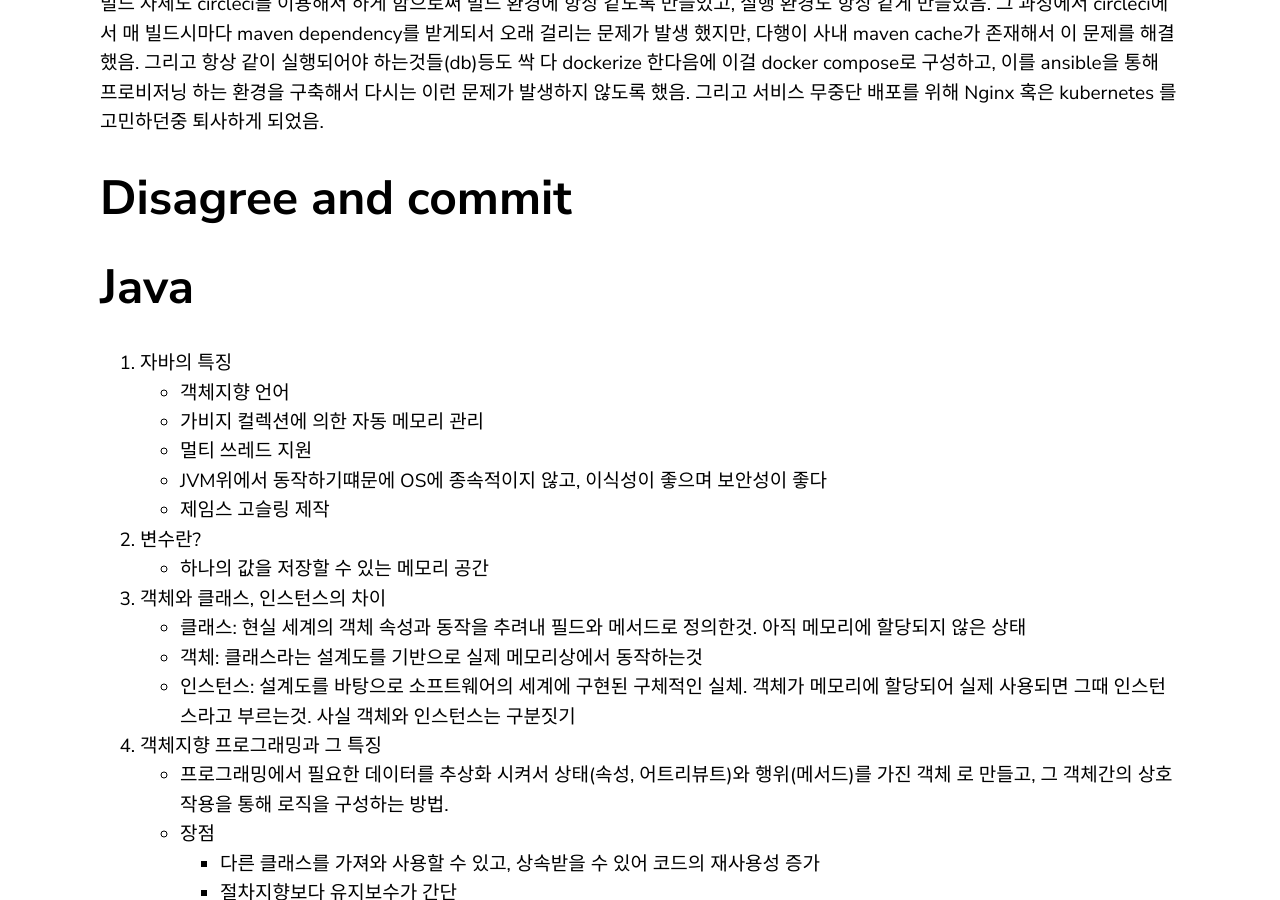
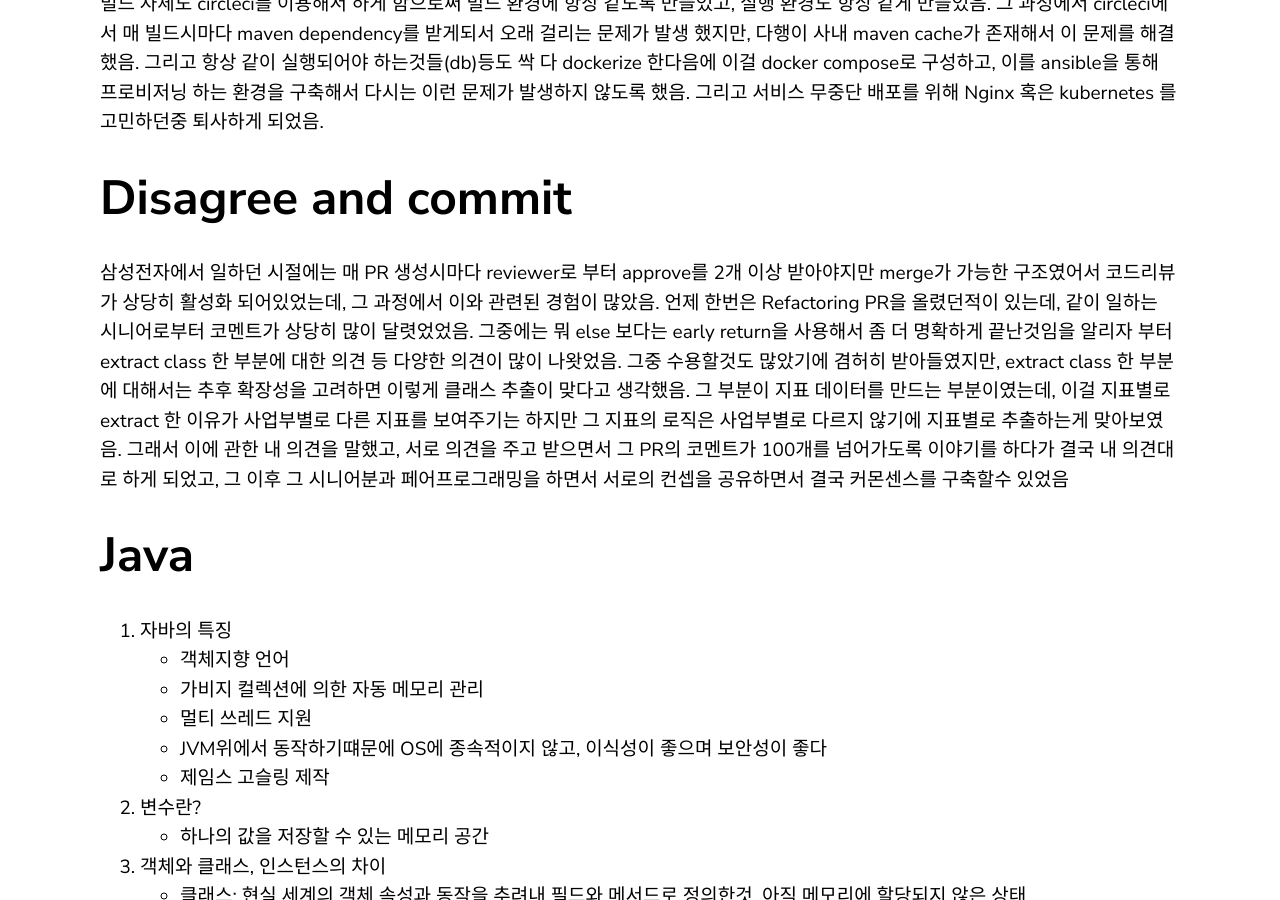
Before and after one commit to yoowonyoung/yoowonyoung.github.io, a Jekyll site: the page built from _posts/2020-08-11-Interview-03.md, in a window 1280 px wide and 900 px high, scrolled down 2447 px. Built offline with Jekyll 4.4.1, drawn with Linux system fonts in a browser that asks for light colours; comment, search, counter and statistics services are not loaded.

Commit message:
Update 2020-08-11-Interview-03.md

```diff
--- a/_posts/2020-08-11-Interview-03.md
+++ b/_posts/2020-08-11-Interview-03.md
@@ -25,6 +25,7 @@ Kakao for Business 의 API 서버를 Jenkins + Kubernetes 환경에 맞게 배
 개발 Data 가시화 Dashboard를 진행하던 도중에 일. 기존 서비스는 아주 고전적인 방식으로 Jenkins를 통해 서버에서 서비스를 실행하는 방식으로 진행 되었었음. 그러던중 새로운 서버를 얻게 되어 새 서버로 서비스를 이전하던 도중 발생한 일. 새 서버 셋업을 새로 들어오신분한테 맡겼었었고, 이후 이전 당일이 되어서 프록시 변경 이후 새 서비스를 실행했는데, Jenkins에서 build fail이 발생했음. 금요일 저녁 늦은시간이여서 다행이 접속자는 없었지만, 그래도 서비스가 중단되었던것이기 때문에 빠른 재시작이 필요했음. 이전에 개발서버에서 확인할때는 문제가 없었던것에 착안해서, 개발서버와 운영서버 사이의 환경에 어딘가 차이가 있을것이라 판단해서 환경이 어떤것이 다른지 먼저 파악했음. 그래서 jenkins잡에서 사용하는 maven버전이 달랏다는걸알게되고 maven버전을 변경해서 다시 실행시키고 서비스는 이내 정상화되었음. 이때를 교훈삼아 환경에 영향을 받지 않는 배포 방식이 필요하단 생각을 하였음. 그래서 service를 dockerize 한다음, docker image 빌드 자체도 circleci를 이용해서 하게 함으로써 빌드 환경에 항상 같도록 만들었고, 실행 환경도 항상 같게 만들었음. 그 과정에서 circleci에서 매 빌드시마다 maven dependency를 받게되서 오래 걸리는 문제가 발생 했지만, 다행이 사내 maven cache가 존재해서 이 문제를 해결했음. 그리고 항상 같이 실행되어야 하는것들(db)등도 싹 다 dockerize 한다음에 이걸 docker compose로 구성하고, 이를 ansible을 통해 프로비저닝 하는 환경을 구축해서 다시는 이런 문제가 발생하지 않도록 했음. 그리고 서비스 무중단 배포를 위해 Nginx 혹은 kubernetes 를 고민하던중 퇴사하게 되었음.
 
 # Disagree and commit
+삼성전자에서 일하던 시절에는 매 PR 생성시마다 reviewer로 부터 approve를 2개 이상 받아야지만 merge가 가능한 구조였어서 코드리뷰가 상당히 활성화 되어있었는데, 그 과정에서 이와 관련된 경험이 많았음. 언제 한번은 Refactoring PR을 올렸던적이 있는데, 같이 일하는 시니어로부터 코멘트가 상당히 많이 달렷었었음. 그중에는 뭐 else 보다는 early return을 사용해서 좀 더 명확하게 끝난것임을 알리자 부터 extract class 한 부분에 대한 의견 등 다양한 의견이 많이 나왓었음. 그중 수용할것도 많았기에 겸허히 받아들였지만, extract class 한 부분에 대해서는 추후 확장성을 고려하면 이렇게 클래스 추출이 맞다고 생각했음. 그 부분이 지표 데이터를 만드는 부분이였는데, 이걸 지표별로 extract 한 이유가 사업부별로 다른 지표를 보여주기는 하지만 그 지표의 로직은 사업부별로 다르지 않기에 지표별로 추출하는게 맞아보였음. 그래서 이에 관한 내 의견을 말했고, 서로 의견을 주고 받으면서 그 PR의 코멘트가 100개를 넘어가도록 이야기를 하다가 결국 내 의견대로 하게 되었고, 그 이후 그 시니어분과 페어프로그래밍을 하면서 서로의 컨셉을 공유하면서 결국 커몬센스를 구축할수 있었음
 
 # Java
 
```
